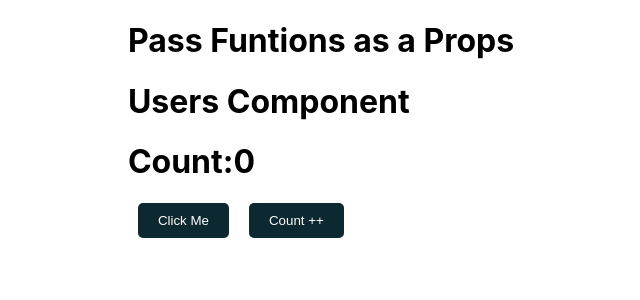
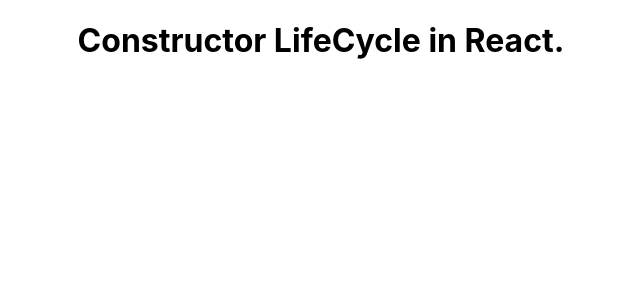
Before and after one commit to AKSHAY0128W/React, a React (Create React App) app: page / in a window 1280 px wide. Shown: the top 300 px of the page, without its empty margins (319-959 px from the left). Built offline with nearby package versions, Linux system fonts and the light colour scheme.

Commit message:
learn lifecycle constructor

```diff
--- a/src/App.js
+++ b/src/App.js
@@ -14,6 +14,7 @@
 import ConditionalRendering from './conditionalRendering.jsx';
 import FormValidation from './formValidation.jsx';
 import FuncProps from './FuncProps.jsx';
+import Constructor from './Constructor.jsx';
 function App() {
 
   // function common() {
@@ -98,10 +99,13 @@
 
       {/* <FormValidation /> */}
 
-      <div>
+      {/* <div>
         <h1>Pass Funtions as a Props</h1>
       </div>
-      <FuncProps handleClick={handleButtonClick} count={count} increment={incrementCount} />
+      <FuncProps handleClick={handleButtonClick} count={count} increment={incrementCount} /> */}
+
+
+      <Constructor />
 
     </>
   );
--- /dev/null
+++ b/src/Constructor.jsx
@@ -0,0 +1,20 @@
+import React, { Component } from 'react'
+
+
+class Constructor extends Component {
+   constructor() {
+
+      super();
+      console.log("Constructor method")
+   }
+   render() {
+      console.log("render method")
+      return (
+         <div>
+            <h1>Constructor LifeCycle in React.</h1>
+         </div>
+      )
+   }
+}
+
+export default Constructor
--- a/src/index.js
+++ b/src/index.js
@@ -5,9 +5,7 @@
 import reportWebVitals from './reportWebVitals';
 const root = ReactDOM.createRoot(document.getElementById('root'));
 root.render(
-  <React.StrictMode>
-    <App />
-  </React.StrictMode>
+  <App />
 );
 
 // If you want to start measuring performance in your app, pass a function
```
